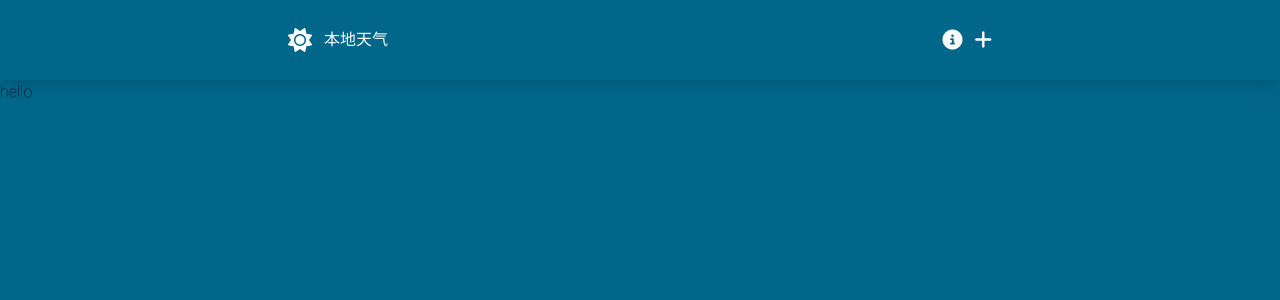
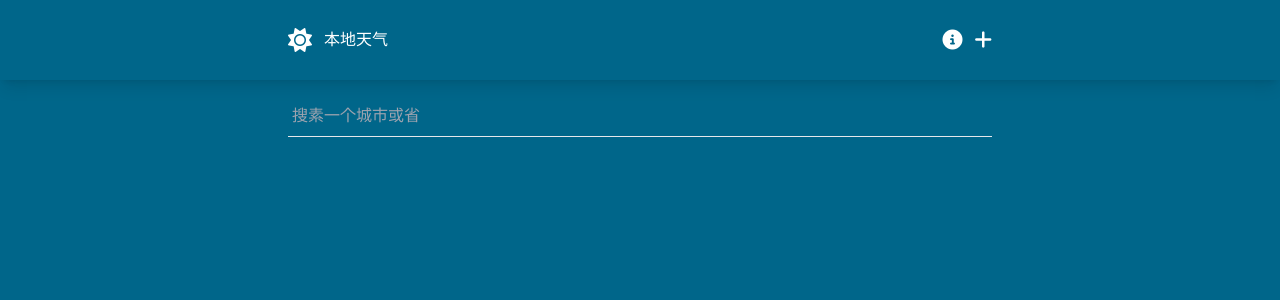
Before and after one commit to ZhaoXilove/net_ninja_weather_yt, a Vue app: page / in a window 1280 px wide. Shown: the top 300 px of the page. Built offline with nearby package versions, Linux system fonts and the light colour scheme.

Commit message:
[功能]使用高德map查询天气

```diff
--- a/package.json
+++ b/package.json
@@ -7,6 +7,7 @@
     "build": "vue-cli-service build"
   },
   "dependencies": {
+    "axios": "^1.1.3",
     "core-js": "^3.8.3",
     "vue": "^3.2.13",
     "vue-router": "^4.0.3"
--- a/src/views/HomeView.vue
+++ b/src/views/HomeView.vue
@@ -1,9 +1,50 @@
 <template>
-  <div>
-    hello
-  </div>
+  <main class="container text-white">
+    <div class="pt-4 mb-8 relative">
+      <input
+        type="text"
+        v-model="searchQuery"
+        @input="getSearchResults"
+        placeholder="搜素一个城市或省"
+        class="py-2 px-1 w-full bg-transparent border-b focus:border-weather-secondary focus:outline-none focus:shadow-[0px_1px_0_0_#004E71]"
+      />
+      <ul
+        class="absolute bg-weather-secondary text-white w-full shadow-md py-2 px-1 top-[66px]"
+        v-if="mapGaodeSearchResults.arr.lives"
+        >
+        <li
+          class="py-2 cursor-pointer"
+          :key="searchResult.adcode"
+          v-for="searchResult in mapGaodeSearchResults.arr.lives"
+        >
+          {{ searchResult.province }}-{{ searchResult.city }}
+        </li>
+      </ul>
+    </div>
+  </main>
 </template>
 
-<script setup></script>
+<script setup>
+import { ref, reactive } from "vue";
+import axios from "axios";
+const KEY = ref("0bfebabfb6addc48914d7d6785d5298c");
+const searchQuery = ref("");
+const queryTimeout = ref(null);
+const mapGaodeSearchResults = reactive({ arr: [] });
+const getSearchResults = () => {
+  clearTimeout(queryTimeout.value);
+  queryTimeout.value = setTimeout(async () => {
+    if (searchQuery.value !== "") {
+      const result = await axios.get(
+        `https://restapi.amap.com/v3/weather/weatherInfo?key=${KEY.value}&city=${searchQuery.value}`
+      );
+      mapGaodeSearchResults.arr = result.data;
+      console.log(mapGaodeSearchResults.arr);
+      return;
+    }
+    mapGaodeSearchResults.arr = [];
+  }, 300);
+};
+</script>
 
 <style lang="scss" scoped></style>
```
Also changed, not shown: 1 other file (tests, documents, lock files or other folders).
